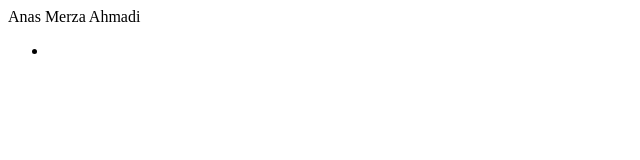
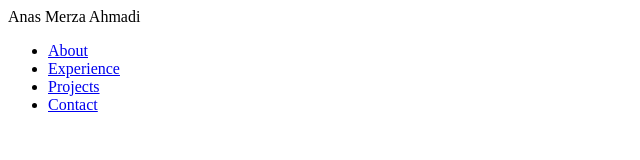
Before and after one commit to anaseaq/portfolio, a plain HTML site: page index.html in a window 1280 px wide. Shown: the whole page, without its empty margins (0-640 px from the left). Drawn offline with Linux system fonts and the light colour scheme.

Commit message:
Update index.html

```diff
--- a/index.html
+++ b/index.html
@@ -13,7 +13,10 @@
         <div class="logo">Anas Merza Ahmadi</div>
         <div>
             <ul class="nav-links">
-                <li><a href="#about"></a></li>
+                <li><a href="#about">About</a></li>
+                <li><a href="#experience">Experience</a></li>
+                <li><a href="#projects">Projects</a></li>
+                <li><a href="#contact">Contact</a></li>
             </ul>
         </div>
     </nav>
```
